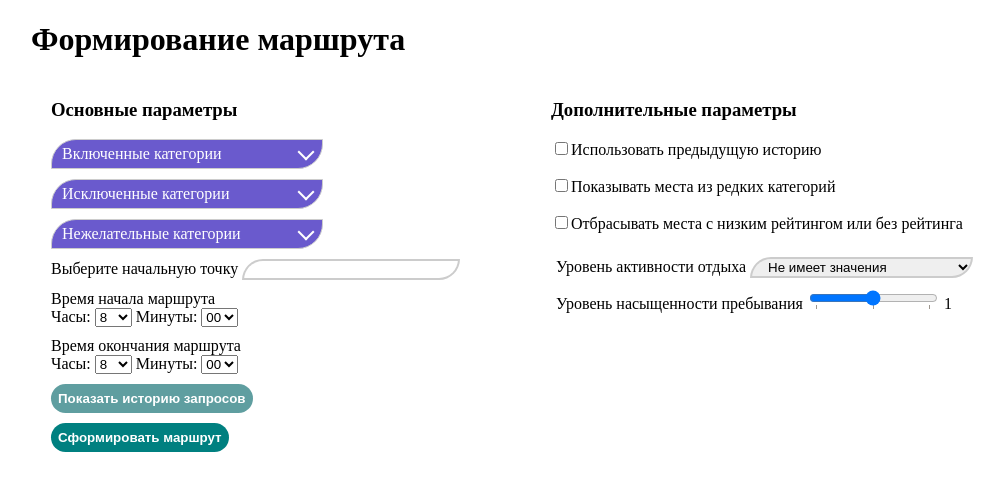
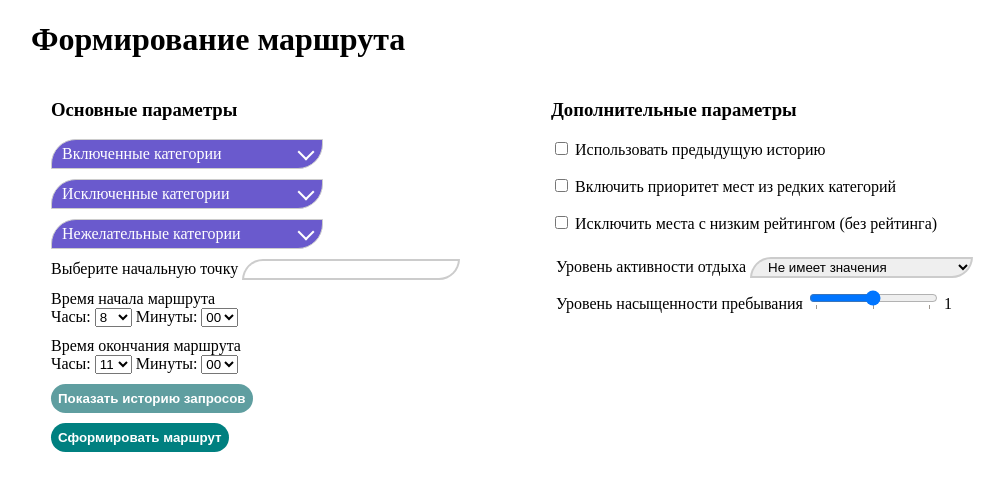
Before and after one commit to taaanechka/bmstu-8th-diploma, a Python web app: template templates/route-builder.html in a window 1280 px wide. Shown: the top 491 px of the page, without its empty margins (7-1011 px from the left). Run offline with Jinja, Linux system fonts and the light colour scheme; the template is opened without the code that fills it, so the values that code supplies are empty.

Commit message:
frontend: replaced text node in checkbox with label

```diff
--- a/static/js/consts.js
+++ b/static/js/consts.js
@@ -1,6 +1,7 @@
 // const HOST = "84.252.139.52";
 // const HOST = "192.168.31.141";
+// const HOST = "192.168.0.50";
 
-// const HOST = "192.168.0.50";
+// const HOST = "37.139.35.114";
 const HOST = "localhost";
 const PORT = "5010";
--- a/static/js/route-builder.js
+++ b/static/js/route-builder.js
@@ -48,6 +48,7 @@ function populateEndHours() {
   for(let i = 8; i <= 22; i++) {
     let option = document.createElement('option');
     option.textContent = i;
+    if (i == 11) option.selected = true;
     endHourSelect.appendChild(option);
   }
 }
@@ -71,7 +72,7 @@ function loadMetroStations() {
       console.log("Some error while getting metro stations")
       console.log(request.response)
     } else {
-      let metroStations = request.response.metro_stations
+      let metroStations = request.response.metro_stations.sort()
       metroStations.forEach(function (station) {
         let option = document.createElement('option');
         option.textContent = station;
@@ -95,16 +96,22 @@ function loadCategories() {
       console.log(request.response);
     } else {
       let categories = request.response.categories.sort()
+      let items = [includeItems, softExcludeItems, hardExcludeItems];
+      let j = 0;
       categories.forEach(function (category) {
-        let items = [includeItems, softExcludeItems, hardExcludeItems];
         for (let i = 0; i < items.length; i++) {
           let li = document.createElement('li');
           let inputCheckbox = document.createElement('input');
           inputCheckbox.type = "checkbox";
+          inputCheckbox.id = "ul-" + i + "-li-" + j;
+          let label = document.createElement('label');
+          label.setAttribute('for', inputCheckbox.id);
+          label.appendChild(document.createTextNode(category));
 
           li.appendChild(inputCheckbox);
-          li.appendChild(document.createTextNode(category));
+          li.appendChild(label);
           items[i].appendChild(li);
+          j++;
         }
       });
     }
--- a/templates/route-builder.html
+++ b/templates/route-builder.html
@@ -100,15 +100,18 @@
 
             <div class="flags-block">
                 <div class="some-block">
-                    <input type="checkbox" id="use-prev-history"/>Использовать предыдущую историю
+                    <input type="checkbox" id="use-prev-history"/>
+                    <label for="use-prev-history">Использовать предыдущую историю</label>
                 </div>
 
                 <div class="some-block">
-                    <input type="checkbox" id="use-uncommon-weights"/>Показывать места из редких категорий
+                    <input type="checkbox" id="use-uncommon-weights"/>
+                    <label for="use-uncommon-weights">Включить приоритет мест из редких категорий</label>
                 </div>
 
                 <div class="some-block">
-                    <input type="checkbox" id="exclude-low-rang-routes"/>Отбрасывать места с низким рейтингом или без рейтинга
+                    <input type="checkbox" id="exclude-low-rang-routes"/>
+                    <label for="exclude-low-rang-routes">Исключить места с низким рейтингом (без рейтинга)</label>
                 </div>
             </div>
 
```
